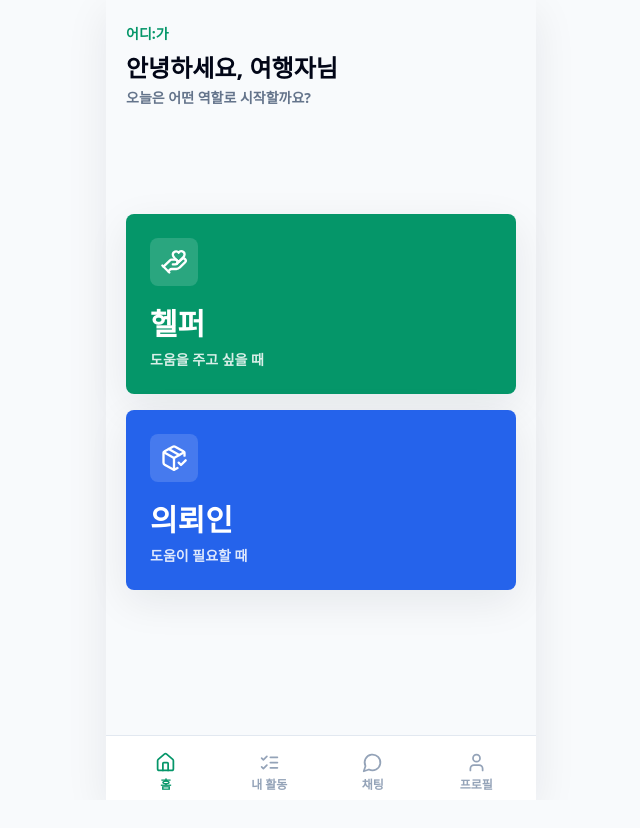
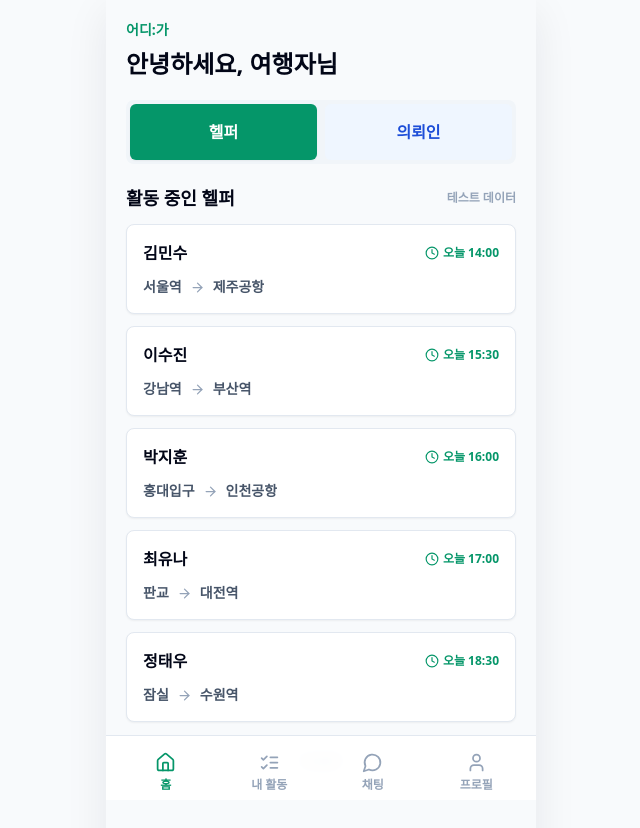
Before and after one commit to onoffreejeju/odi-ga, a Next.js app: page /home in a window 1280 px wide. Shown: the top 828 px of the page, without its empty margins (319-959 px from the left). Before the commit the page ends 800 px from the top, so only its background shows below. Built offline with nearby package versions, Linux system fonts and the light colour scheme.

Commit message:
Refine home tab lists and role toggles

```diff
--- a/app/(main)/home/page.tsx
+++ b/app/(main)/home/page.tsx
@@ -1,43 +1,143 @@
 "use client";
 
-import Link from "next/link";
-import { HandHeart, PackageCheck } from "lucide-react";
+import { useState } from "react";
+import { useRouter } from "next/navigation";
+import { ArrowRight, Clock, MapPin, Package, ShoppingCart, Star } from "lucide-react";
+
+const helpers = [
+  { id: "helper-1", name: "김민수", origin: "서울역", destination: "제주공항", time: "오늘 14:00" },
+  { id: "helper-2", name: "이수진", origin: "강남역", destination: "부산역", time: "오늘 15:30" },
+  { id: "helper-3", name: "박지훈", origin: "홍대입구", destination: "인천공항", time: "오늘 16:00" },
+  { id: "helper-4", name: "최유나", origin: "판교", destination: "대전역", time: "오늘 17:00" },
+  { id: "helper-5", name: "정태우", origin: "잠실", destination: "수원역", time: "오늘 18:30" }
+];
+
+const requests = [
+  { id: "request-1", category: "물건전달", description: "서류 봉투 전달 부탁드려요", location: "강남역 근처", time: "10분 전" },
+  { id: "request-2", category: "구매대행", description: "편의점에서 우산 하나 사다주세요", location: "홍대입구", time: "25분 전" },
+  { id: "request-3", category: "픽업", description: "카페에서 주문한 커피 픽업", location: "이태원", time: "30분 전" },
+  { id: "request-4", category: "물건전달", description: "노트북 충전기 전달", location: "삼성역", time: "45분 전" },
+  { id: "request-5", category: "기타", description: "우체국에서 등기 발송 부탁", location: "종로3가", time: "1시간 전" }
+];
+
+const requestIcons = {
+  물건전달: Package,
+  구매대행: ShoppingCart,
+  픽업: MapPin,
+  기타: Star
+};
 
 export default function HomePage() {
+  const router = useRouter();
+  const [activeTab, setActiveTab] = useState<"helper" | "requester">("helper");
+  const helperSelected = activeTab === "helper";
+
   return (
-    <main className="flex min-h-[calc(100vh-80px)] flex-col px-5 py-6">
+    <main className="px-5 py-5">
       <header>
         <p className="text-sm font-black text-helper-600">어디:가</p>
         <h1 className="mt-2 text-2xl font-black text-slate-950 dark:text-white">
           안녕하세요, 여행자님
         </h1>
-        <p className="mt-1 text-sm font-semibold text-slate-500">
-          오늘은 어떤 역할로 시작할까요?
-        </p>
       </header>
 
-      <section className="flex flex-1 flex-col justify-center gap-4">
-        <Link
-          href="/helper/route/new"
-          className="rounded-lg bg-helper-600 p-6 text-white shadow-soft"
+      <section className="mt-5 grid grid-cols-2 gap-2 rounded-lg bg-slate-100 p-1 dark:bg-slate-800">
+        <button
+          type="button"
+          onClick={() => setActiveTab("helper")}
+          className={`h-14 rounded-md text-base font-black transition ${
+            helperSelected
+              ? "bg-helper-600 text-white shadow-sm"
+              : "bg-helper-50 text-helper-700 dark:bg-helper-100"
+          }`}
         >
-          <div className="flex h-12 w-12 items-center justify-center rounded-lg bg-white/15">
-            <HandHeart size={28} />
-          </div>
-          <h2 className="mt-5 text-3xl font-black">헬퍼</h2>
-          <p className="mt-2 text-sm font-semibold text-white/85">도움을 주고 싶을 때</p>
-        </Link>
+          헬퍼
+        </button>
+        <button
+          type="button"
+          onClick={() => setActiveTab("requester")}
+          className={`h-14 rounded-md text-base font-black transition ${
+            !helperSelected
+              ? "bg-requester-600 text-white shadow-sm"
+              : "bg-requester-50 text-requester-700 dark:bg-requester-100"
+          }`}
+        >
+          의뢰인
+        </button>
+      </section>
 
-        <Link
-          href="/requester/errand/new"
-          className="rounded-lg bg-requester-600 p-6 text-white shadow-soft"
+      <section className="mt-5">
+        <div className="flex items-center justify-between">
+          <h2 className="text-lg font-black text-slate-950 dark:text-white">
+            {helperSelected ? "활동 중인 헬퍼" : "요청 중인 의뢰"}
+          </h2>
+          <span className="text-xs font-bold text-slate-400">테스트 데이터</span>
+        </div>
+
+        <div className="mt-3 space-y-3">
+          {helperSelected
+            ? helpers.map((helper) => (
+                <button
+                  key={helper.id}
+                  type="button"
+                  onClick={() => router.push(`/helper/route/new?demo=${helper.id}`)}
+                  className="w-full rounded-lg border border-slate-200 bg-white p-4 text-left shadow-sm dark:border-slate-800 dark:bg-slate-900"
+                >
+                  <div className="flex items-center justify-between gap-3">
+                    <p className="text-base font-black text-slate-950 dark:text-white">
+                      {helper.name}
+                    </p>
+                    <span className="inline-flex items-center gap-1 text-xs font-bold text-helper-600">
+                      <Clock size={14} />
+                      {helper.time}
+                    </span>
+                  </div>
+                  <div className="mt-3 flex items-center gap-2 text-sm font-semibold text-slate-600 dark:text-slate-300">
+                    <span className="truncate">{helper.origin}</span>
+                    <ArrowRight size={15} className="shrink-0 text-slate-400" />
+                    <span className="truncate">{helper.destination}</span>
+                  </div>
+                </button>
+              ))
+            : requests.map((request) => {
+                const Icon = requestIcons[request.category as keyof typeof requestIcons] || Star;
+
+                return (
+                  <button
+                    key={request.id}
+                    type="button"
+                    onClick={() => router.push(`/requester/errand/new?demo=${request.id}`)}
+                    className="flex w-full items-start gap-3 rounded-lg border border-slate-200 bg-white p-4 text-left shadow-sm dark:border-slate-800 dark:bg-slate-900"
+                  >
+                    <span className="flex h-11 w-11 shrink-0 items-center justify-center rounded-lg bg-requester-50 text-requester-600">
+                      <Icon size={21} />
+                    </span>
+                    <span className="min-w-0 flex-1">
+                      <span className="flex items-center justify-between gap-2">
+                        <span className="text-xs font-black text-requester-600">
+                          {request.category}
+                        </span>
+                        <span className="text-xs font-bold text-slate-400">{request.time}</span>
+                      </span>
+                      <span className="mt-1 block truncate text-sm font-black text-slate-950 dark:text-white">
+                        {request.description}
+                      </span>
+                      <span className="mt-1 block truncate text-xs font-semibold text-slate-500">
+                        {request.location}
+                      </span>
+                    </span>
+                  </button>
+                );
+              })}
+        </div>
+
+        <button
+          type="button"
+          onClick={() => router.push(helperSelected ? "/helper/route/new" : "/requester/errand/new")}
+          className="mt-4 h-12 w-full rounded-lg border border-slate-200 bg-white text-sm font-black text-slate-700 dark:border-slate-800 dark:bg-slate-900 dark:text-slate-200"
         >
-          <div className="flex h-12 w-12 items-center justify-center rounded-lg bg-white/15">
-            <PackageCheck size={28} />
-          </div>
-          <h2 className="mt-5 text-3xl font-black">의뢰인</h2>
-          <p className="mt-2 text-sm font-semibold text-white/85">도움이 필요할 때</p>
-        </Link>
+          더 보기
+        </button>
       </section>
     </main>
   );
```
